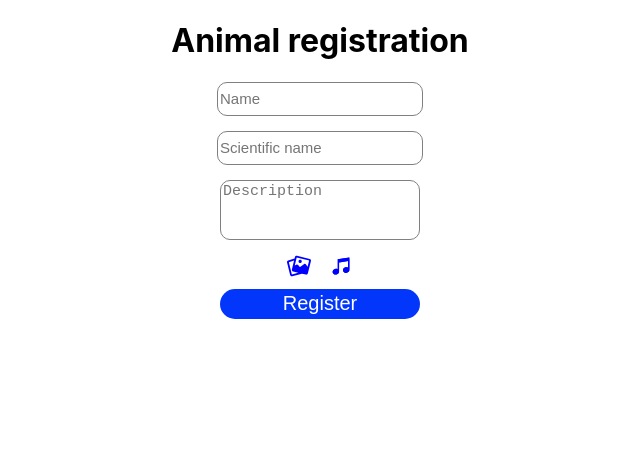
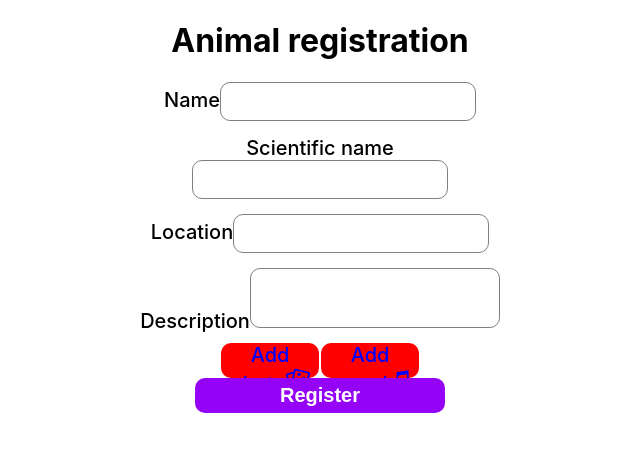
Before and after one commit to isaacanteparac/especies-exoticas-invasoras, a React (Create React App) app in the folder app/: page / in a window 1280 px wide. Shown: the top 452 px of the page, without its empty margins (320-960 px from the left). Built offline with nearby package versions, Linux system fonts and the light colour scheme; no server answers.

Commit message:
styled components

```diff
--- a/app/src/components/PostSpecies.js
+++ b/app/src/components/PostSpecies.js
@@ -1,7 +1,9 @@
 import React, { useState } from "react";
-import { Input, Textarea, FileDiv, FileInput } from "../style/input";
+import { Input, Textarea, FileInput } from "../style/input";
 import { Button } from "../style/button";
-import { DivCenterElement, DivBoxRegister } from "../style/div";
+import { DivCenterElement, DivBoxRegister, FileDiv } from "../style/div";
+import { colorDark, colorLight, fontSize } from "../style/variables";
+import { Label } from "../style/text";
 
 export default function PostSpecies() {
   const [name, setName] = useState(null);
@@ -35,37 +37,51 @@ export default function PostSpecies() {
       <h1>Animal registration</h1>
       <form /*onSubmit={handleSubmit_}*/>
         <div>
+          <Label theme={{ fontSize: fontSize.medium }}>Name</Label>
           <Input
             name="name"
             type="text"
-            placeholder="Name"
             onChange={(e) => {
               setName(e.target.value);
             }}
+            theme={{ height: "35px", width: "250px", borderRadius: "10px" }}
           />
         </div>
         <div>
+          <Label theme={{ fontSize: fontSize.medium }}>Scientific name</Label>
           <Input
             name="scientificName"
             type="text"
-            placeholder="Scientific name"
             onChange={(e) => {
               setScientificName(e.target.value);
             }}
+            theme={{ height: "35px", width: "250px", borderRadius: "10px" }}
           />
         </div>
         <div>
+          <Label theme={{ fontSize: fontSize.medium }}>Location</Label>
+          <Input
+            name="location"
+            type="text"
+            onChange={(e) => {
+              setScientificName(e.target.value);
+            }}
+            theme={{ height: "35px", width: "250px", borderRadius: "10px" }}
+          />
+        </div>
+        <div>
+          <Label theme={{ fontSize: fontSize.medium }}>Description</Label>
           <Textarea
             type="text"
-            placeholder="Description"
             name="description"
             onChange={(e) => {
               setDescription(e.target.value);
             }}
+            theme={{ height: "60px", width: "250px", borderRadius: "10px" }}
           ></Textarea>
         </div>
         <DivCenterElement>
-          <FileDiv>
+          <FileDiv theme={{width: "200px", height:"35px", borderRadius: "10px"}}>
             <FileInput
               type="file"
               accept="image/png, image/jpeg, image/jpg"
@@ -75,6 +91,7 @@ export default function PostSpecies() {
               }}
             />
             <span>
+            <Label theme={{fontSize:fontSize.medium}}>Add phpto</Label>
               <svg
                 xmlns="http://www.w3.org/2000/svg"
                 width="24"
@@ -93,7 +110,7 @@ export default function PostSpecies() {
             </span>
           </FileDiv>
 
-          <FileDiv>
+          <FileDiv theme={{width: "200px", height:"35px", borderRadius: "10px"}}>
             <FileInput
               type="file"
               accept="audio/mp3"
@@ -103,6 +120,8 @@ export default function PostSpecies() {
               }}
             />
             <span>
+
+              <Label theme={{fontSize:fontSize.medium}}>Add sound</Label>
               <svg
                 xmlns="http://www.w3.org/2000/svg"
                 width="24"
@@ -119,10 +138,23 @@ export default function PostSpecies() {
                   d="M 20.347656 4.761719 L 20.328125 3.457031 L 8.746094 5.207031 L 8.765625 6.402344 L 8.753906 6.402344 L 8.753906 15.300781 C 8.039062 14.871094 7.109375 14.71875 6.164062 14.945312 C 4.425781 15.371094 3.3125 16.945312 3.679688 18.457031 C 4.050781 19.96875 5.761719 20.855469 7.503906 20.433594 C 8.945312 20.082031 9.960938 18.9375 10.046875 17.6875 L 10.054688 17.6875 L 10.054688 8.394531 L 19.089844 7.027344 L 19.089844 13.660156 C 18.375 13.230469 17.441406 13.074219 16.496094 13.304688 C 14.761719 13.726562 13.644531 15.300781 14.015625 16.8125 C 14.386719 18.332031 16.09375 19.214844 17.835938 18.792969 C 19.28125 18.441406 20.292969 17.292969 20.378906 16.046875 L 20.390625 16.046875 L 20.390625 4.761719 Z M 20.347656 4.761719 "
                 />
               </svg>
+
             </span>
           </FileDiv>
         </DivCenterElement>
-        <Button variant="orange" type="submit">Register</Button>
+        <Button
+          theme={{
+            fontColor: colorLight.white,
+            backgroundColor: colorLight.violet,
+            activeB: colorDark.violet,
+            borderRadius: "10px",
+            width_: "250px",
+            height_: "35px",
+          }}
+          type="submit"
+        >
+          Register
+        </Button>
       </form>
     </DivBoxRegister>
   );
--- a/app/src/style/button.js
+++ b/app/src/style/button.js
@@ -1,18 +1,38 @@
 import styled from "styled-components";
 
+const theme = {
+  fontColor: null,
+  backgroundColor: null,
+  activeB: null,
+  borderRadius:null,
+  width_: null,
+  height_: null,
+};
+
 export const Button = styled.button`
-    width: 200px;
-    height: 30px;
-    border-radius: 25px;
-    outline: none;
-    border: none;
-    background-color: #0236fb;
-    font-size: 20px;
-    color: white;
-    font-weight: 600px;
-    text-transform: capitalize;
-    //$(props => props.variant ==='orange' ? 'background': '#Fb4802');
-    &:active{
-        background-color: #014a97;
+  height: ${(props) => props.theme.height_};//30px
+  width: ${(props) => props.theme.width_}; //200px
+  border-radius: ${(props) => props.theme.borderRadius};//25px
+  outline: none;
+  border: none;
+  font-size: 20px;
+  color: ${(props) => props.theme.fontColor};
+  background-color: ${(props) => props.theme.backgroundColor};
+  font-weight: 600;
+  text-transform: capitalize;
+
+  &:active {
+    background-color: ${(props) => props.theme.activeB};
+  }
+`;
+
+Button.defaultProps = {
+    theme: {
+        height_: "35px",
+        width_: "200px",
+        borderRadius: "25px",
+        fontColor: "#fff",
+        backgroundColor: "#0318f7",
+        activeB: "#0211ad",
     }
-`;
+}
--- a/app/src/style/div.js
+++ b/app/src/style/div.js
@@ -1,4 +1,10 @@
 import styled from "styled-components";
+
+const theme = {
+  width: null,
+  height: null,
+  borderRadius: null,
+}
 
 export const DivCenterElement = styled.div`
   background-color: transparent;
@@ -15,3 +21,27 @@ export const DivBoxRegister = styled.div`
   max-height: 450px;
   margin: auto;
 `;
+
+export const FileDiv = styled.div`
+  background: red;
+  height: ${(props) => props.theme.height};
+  width: ${(props) => props.theme.width};
+  border-radius: ${(props) => props.theme.borderRadius};
+  overflow: hidden;
+  position: relative;
+  cursor: pointer;
+  margin: 0 1px;
+  margin-top: 10px;
+  color: blue!important;
+  &:active {
+    color: red!important;
+  }
+`;
+
+FileDiv.defaultProps = {
+  theme:{
+    width: "40px",
+    height: "35px",
+    borderRadius: "10px",
+  }
+};
--- a/app/src/style/input.js
+++ b/app/src/style/input.js
@@ -1,10 +1,17 @@
 import styled from "styled-components";
+
+const theme = {
+  width: null,
+  height: null,
+  borderRadius: null,
+}
+
 
 export const Input = styled.input`
   background-color: white;
-  height: 30px;
-  width: 200px;
-  border-radius: 10px;
+  height: ${(props) => props.theme.height};
+  width: ${(props) => props.theme.width};
+  border-radius: ${(props) => props.theme.borderRadius};
   border: 1px solid gray;
   margin: auto;
   margin-bottom: 15px;
@@ -13,33 +20,37 @@ export const Input = styled.input`
   font-weight: 500;
 `;
 
+Input.defaultProps = {
+  theme: {
+      height: "30px",
+      width: "200px",
+      borderRadius: "10px",
+  }
+};
+
+//TITLE: TEXTAREA
 export const Textarea = styled.textarea`
   background-color: transparent;
   border: 1px solid gray;
-  border-radius: 10px;
+  border-radius: ${(props) => props.theme.borderRadius};
   color: black;
-  width: 200px;
+  width: ${(props) => props.theme.width}; //200px
   font-size: 15px;
   overflow: auto;
   box-sizing: border-box;
   resize: none;
-  height: 60px;
+  height: ${(props) => props.theme.height}; //60px
 `;
 
-export const FileDiv = styled.div`
-  background: transparent;
-  width: 40px;
-  height: 35px;
-  overflow: hidden;
-  position: relative;
-  cursor: pointer;
-  margin: 0 1px;
-  margin-top: 10px;
-  color: blue!important;
-  &:active {
-    color: red!important;
+Textarea.defaultProps = {
+  theme: {
+      height: "60px",
+      width: "200px",
+      borderRadius: "10px",
   }
-`;
+};
+
+//TITLE: INPUT FILE
 
 export const FileInput = styled.input`
   position: absolute;
--- a/app/src/style/text.js
+++ b/app/src/style/text.js
@@ -1,3 +1,21 @@
 import styled from "styled-components";
+import { colorDark } from "./variables";
 
-const Label = styled.label``;
+const theme = {
+    fontSize: null,
+    colorText: null,
+}
+
+export const Label = styled.label`
+    font-size: ${(props) => props.theme.fontSize};
+    color: ${(props) => props.theme.colorText};
+    font-weight: 500;
+
+`;
+
+Label.defaultProps = {
+    theme:{
+        fontSize: "12px",
+        colorText: colorDark.black,
+    }
+};
--- /dev/null
+++ b/app/src/style/variables.js
@@ -0,0 +1,16 @@
+export const colorLight = {
+    blue: "#0318f7",
+    violet: "#9503f7",
+    white: "#fff"
+};
+
+export const colorDark = {
+    blue: "#0211ad",
+    violet: "#6802ad",
+    black: "#000"
+}
+
+export const fontSize = {
+    small: "15px",
+    medium: "20px",
+}
```
